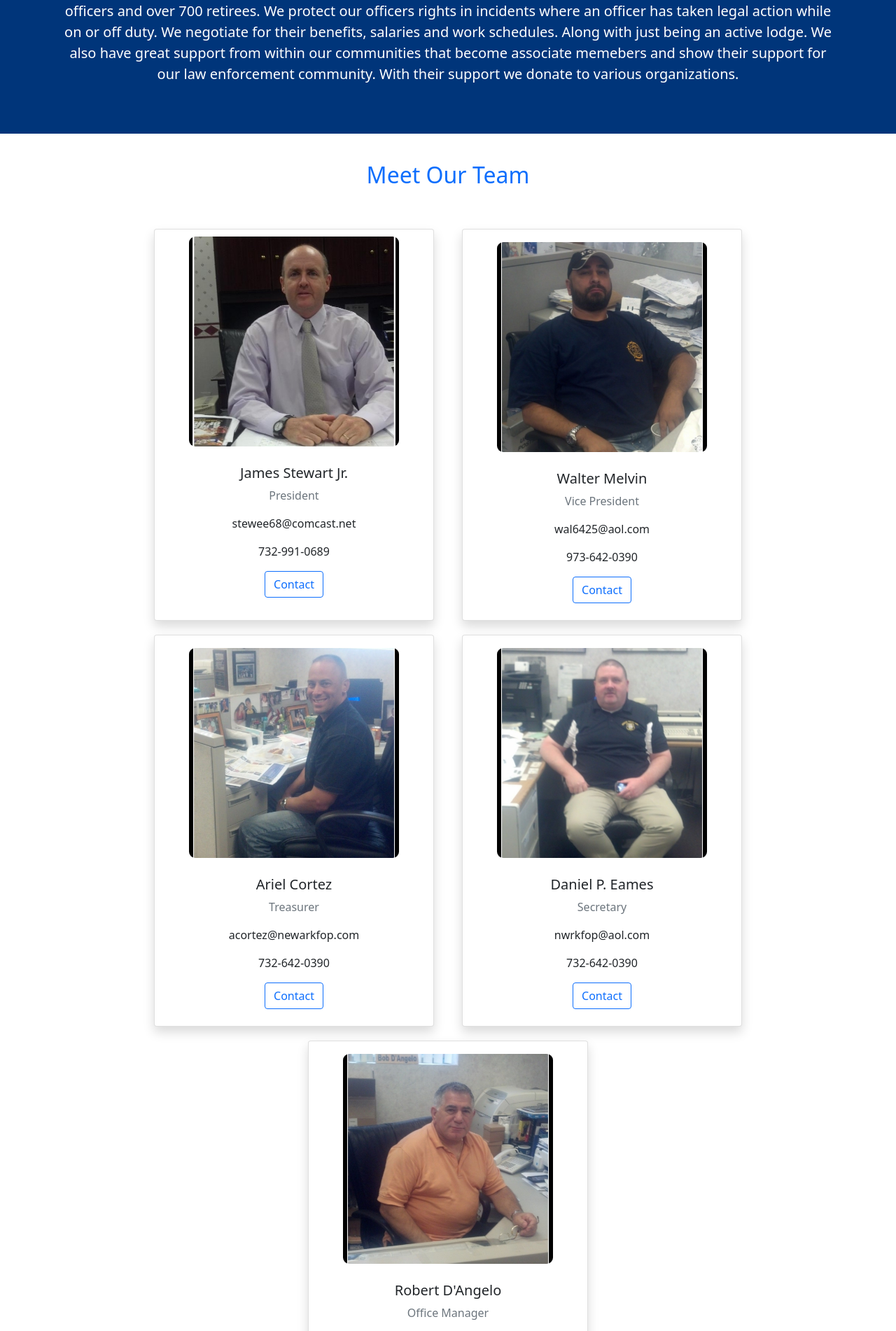
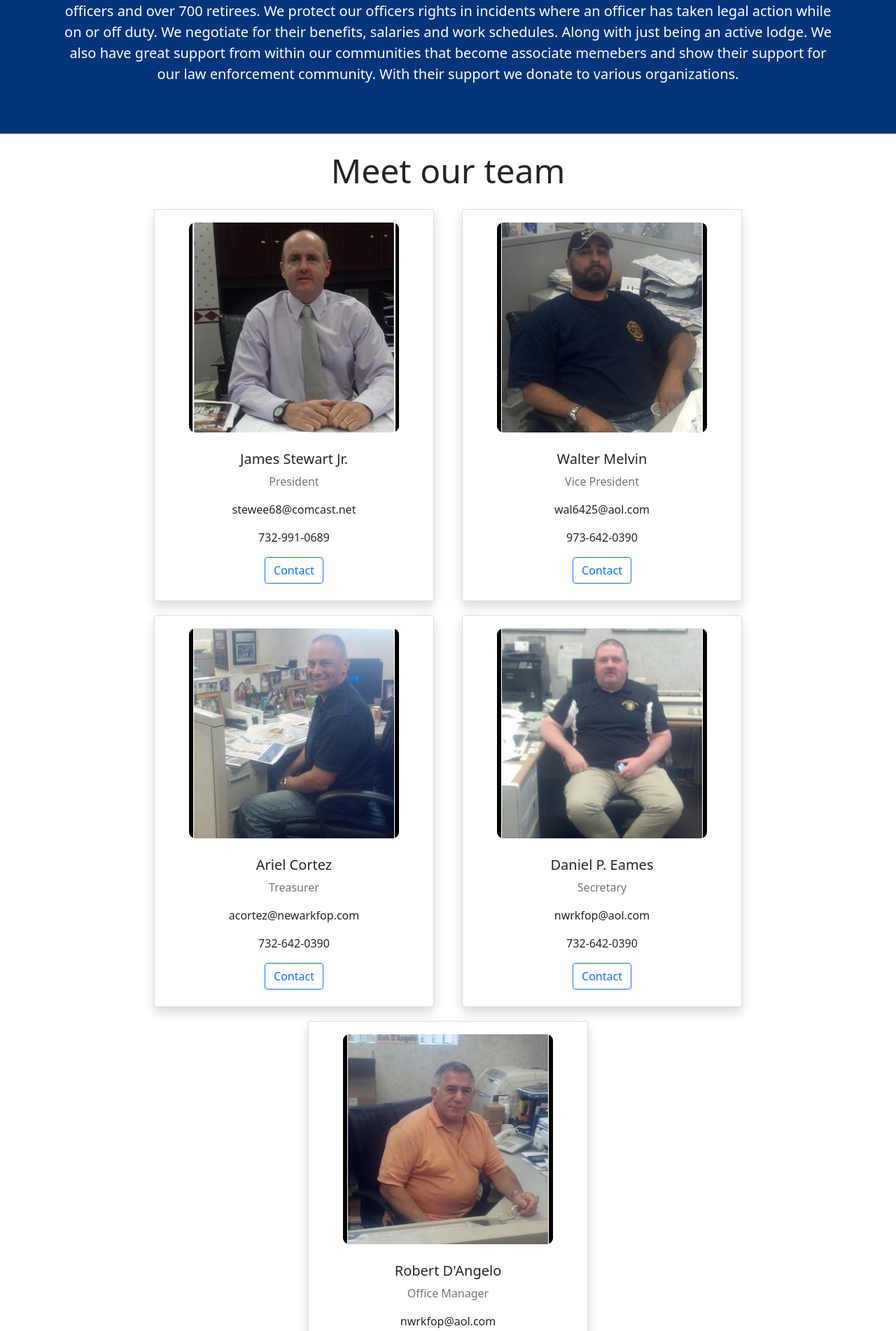
Before and after one commit to gajeraYash/NFOP-app, a Django app: page /about in a window 1280 px wide. Shown: the part 345-2247 px from the top of the page at 70% size. Run offline with Django 3.2, Linux system fonts and the light colour scheme; parts of the project's set-up code (start-up, migrations or seed data) failed here and were passed over; some libraries are stand-ins or nearby versions.

Commit message:
Changing the title back to old

```diff
--- a/templates/app/about.html
+++ b/templates/app/about.html
@@ -25,13 +25,9 @@
     </div>
   </div>
   <div class="team-info text-center">
-    <div class="d-grid gap-3">
-      <div class="p-2"></div>
-    <div class="p-2 title text-primary"><h2>Meet Our Team</h2></div>
-    <div class="p-2"></div>
-    </div>
-      <div class="row g-0 justify-content-center" data-aos="fade-up">
-        <div class="card shadow align-items-center" style="width: 25rem;">
+    <h2 class="pt-4 pb-2 display-5">Meet our team</h2>
+      <div class="row g-0 justify-content-center">
+        <div class="card shadow py-2 align-items-center" style="width: 25rem;">
           <img src="{% static 'assets/team/pres.jpg' %}" class="card-img-top" style="object-position: 0 40%;" alt="President">
           <div class="card-body">
             <h5 class="card-title">James Stewart Jr.</h5>
```
